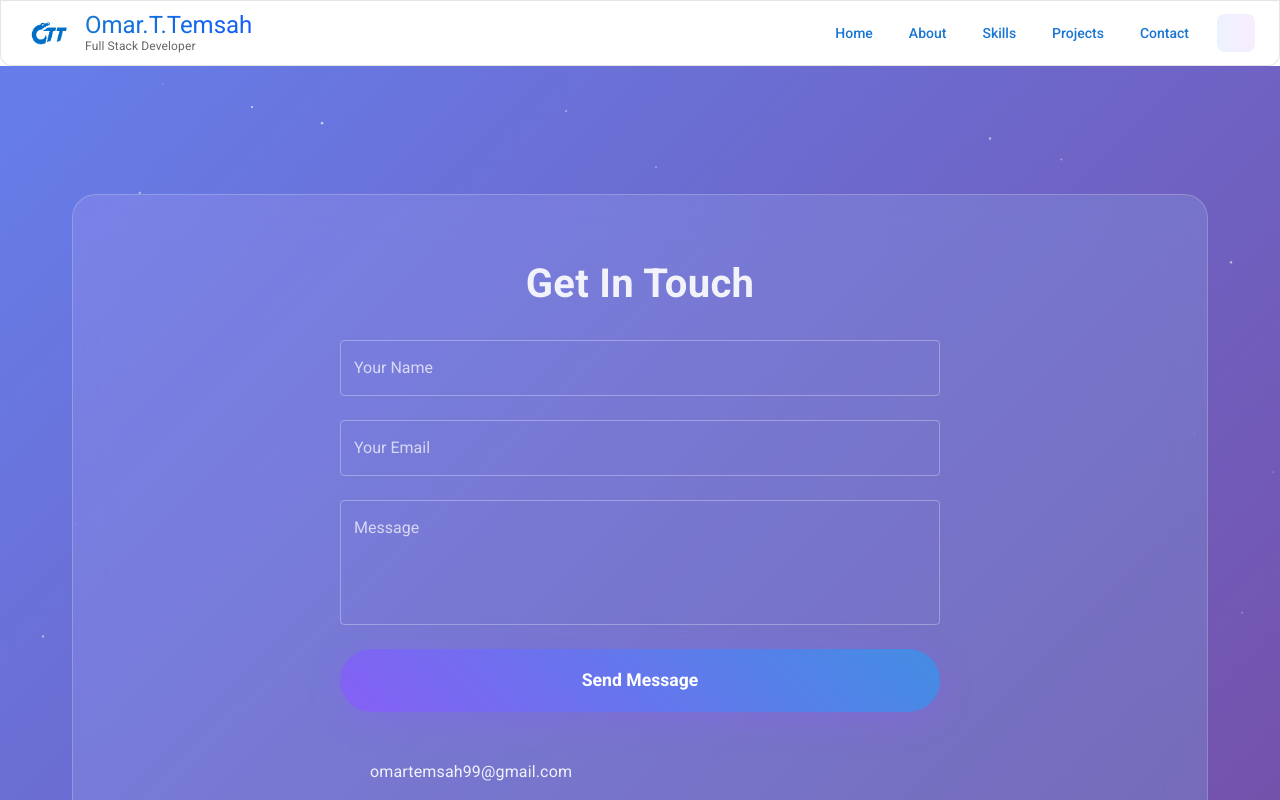
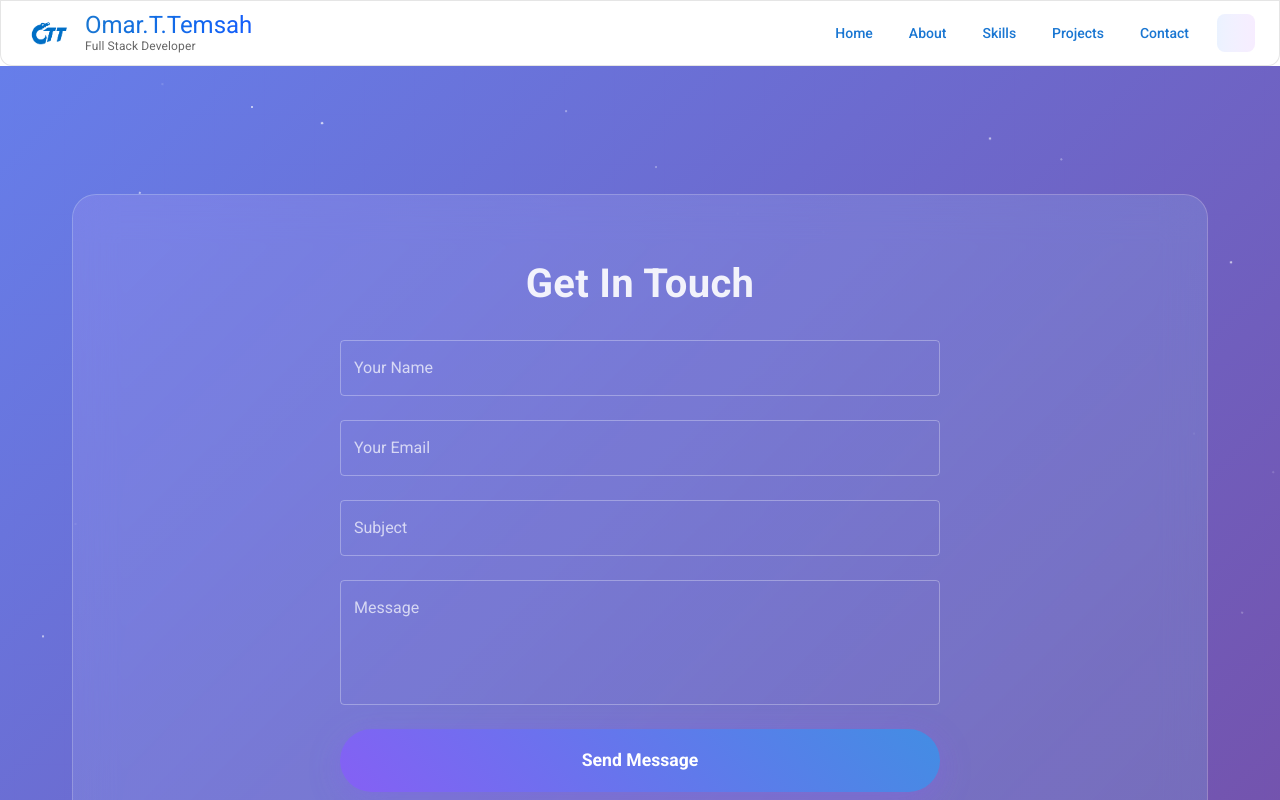
Before and after one commit to OmarTemsah99/my-portfolio, a Next.js app: page /contact in a window 1280 px wide. Shown: the top 800 px of the page. Built offline with nearby package versions, Linux system fonts and the light colour scheme; some icons are missing; what @mui/material-nextjs would draw is missing.

Commit message:
Send Emails

```diff
--- /dev/null
+++ b/app/api/email/route.ts
@@ -0,0 +1,127 @@
+// app/api/send-email/route.ts
+
+import { NextResponse } from "next/server";
+import nodemailer from "nodemailer";
+import { auth } from "@googleapis/gmail";
+import * as z from "zod";
+
+// Zod schema for form validation
+const emailSchema = z.object({
+  name: z.string().min(2, "Name must be at least 2 characters"),
+  email: z.email("Invalid email address"),
+  subject: z.string().min(5, "Subject must be at least 5 characters"),
+  message: z.string().min(10, "Message must be at least 10 characters"),
+});
+
+// Create OAuth2 transporter
+async function createTransporter() {
+  const {
+    GMAIL_CLIENT_ID,
+    GMAIL_CLIENT_SECRET,
+    GMAIL_REFRESH_TOKEN,
+    GMAIL_USER,
+  } = process.env;
+
+  if (
+    !GMAIL_CLIENT_ID ||
+    !GMAIL_CLIENT_SECRET ||
+    !GMAIL_REFRESH_TOKEN ||
+    !GMAIL_USER
+  ) {
+    throw new Error(
+      "Missing Gmail OAuth2 credentials in environment variables."
+    );
+  }
+
+  const oauth2Client = new auth.OAuth2(
+    GMAIL_CLIENT_ID,
+    GMAIL_CLIENT_SECRET,
+    "https://developers.google.com/oauthplayground"
+  );
+
+  oauth2Client.setCredentials({
+    refresh_token: GMAIL_REFRESH_TOKEN,
+  });
+
+  const accessTokenObj = await oauth2Client.getAccessToken();
+  const accessToken = accessTokenObj?.token;
+
+  if (!accessToken) throw new Error("Failed to acquire access token.");
+
+  return nodemailer.createTransport({
+    service: "gmail",
+    auth: {
+      type: "OAuth2",
+      user: GMAIL_USER,
+      clientId: GMAIL_CLIENT_ID,
+      clientSecret: GMAIL_CLIENT_SECRET,
+      refreshToken: GMAIL_REFRESH_TOKEN,
+      accessToken,
+    },
+    tls: {
+      rejectUnauthorized: process.env.NODE_ENV === "production",
+    },
+  });
+}
+
+export async function POST(request: Request) {
+  try {
+    const body = await request.json();
+    const validatedData = emailSchema.parse(body);
+
+    const transporter = await createTransporter();
+    await transporter.verify();
+
+    const mailOptions: nodemailer.SendMailOptions = {
+      from: `"${validatedData.name}" <${process.env.GMAIL_USER}>`,
+      to: process.env.GMAIL_USER,
+      replyTo: validatedData.email,
+      subject: `New Contact: ${validatedData.subject}`,
+      text: `
+From: ${validatedData.name} <${validatedData.email}>
+Subject: ${validatedData.subject}
+
+Message:
+${validatedData.message}
+      `,
+      html: `
+        <h2>New Contact Form Submission</h2>
+        <p><strong>From:</strong> ${validatedData.name} &lt;${
+        validatedData.email
+      }&gt;</p>
+        <p><strong>Subject:</strong> ${validatedData.subject}</p>
+        <hr />
+        <p>${validatedData.message.replace(/\n/g, "<br>")}</p>
+      `,
+    };
+
+    await transporter.sendMail(mailOptions);
+
+    return NextResponse.json(
+      { success: true, message: "Email sent successfully" },
+      { status: 200 }
+    );
+  } catch (error) {
+    console.error("Email sending error:", error);
+
+    if (error instanceof z.ZodError) {
+      return NextResponse.json(
+        {
+          success: false,
+          error: "Validation failed",
+          details: error.flatten().fieldErrors,
+        },
+        { status: 400 }
+      );
+    }
+
+    return NextResponse.json(
+      {
+        success: false,
+        error: error instanceof Error ? error.message : "Failed to send email",
+        details: process.env.NODE_ENV === "development" ? error : undefined,
+      },
+      { status: 500 }
+    );
+  }
+}
--- a/app/contact/_components/ContactFormSection.tsx
+++ b/app/contact/_components/ContactFormSection.tsx
@@ -1,5 +1,5 @@
-// app/contact/_components/ContactFormSection.tsx
 "use client";
+
 import { Box, Button, TextField, Typography } from "@mui/material";
 import { Fade } from "@mui/material";
 import EmailIcon from "@mui/icons-material/Email";
@@ -11,6 +11,20 @@ import InstagramIcon from "@mui/icons-material/Instagram";
 import FacebookIcon from "@mui/icons-material/Facebook";
 import LocationOnIcon from "@mui/icons-material/LocationOn";
 import IconButton from "@mui/material/IconButton";
+import { useForm } from "react-hook-form";
+import { zodResolver } from "@hookform/resolvers/zod";
+import * as z from "zod";
+import toast, { Toaster } from "react-hot-toast";
+
+// Define form schema with Zod
+const formSchema = z.object({
+  name: z.string().min(2, "Name must be at least 2 characters"),
+  email: z.string().email("Invalid email address"),
+  subject: z.string().min(5, "Subject must be at least 5 characters"),
+  message: z.string().min(10, "Message must be at least 10 characters"),
+});
+
+type FormData = z.infer<typeof formSchema>;
 
 const ContactFormSection = ({
   isVisible,
@@ -19,6 +33,44 @@ const ContactFormSection = ({
   isVisible: boolean;
   isDark: boolean;
 }) => {
+  const {
+    register,
+    handleSubmit,
+    reset,
+    formState: { errors, isSubmitting },
+  } = useForm<FormData>({
+    resolver: zodResolver(formSchema),
+  });
+
+  const onSubmit = async (formData: FormData) => {
+    try {
+      const response = await fetch("/api/email", {
+        method: "POST",
+        headers: {
+          "Content-Type": "application/json",
+        },
+        body: JSON.stringify(formData),
+      });
+
+      if (!response.ok) {
+        const errorData = await response.json();
+        throw new Error(
+          errorData.error || errorData.message || "Failed to send message"
+        );
+      }
+
+      toast.success("Message sent successfully!");
+      reset();
+    } catch (error) {
+      console.error("Error:", error);
+      toast.error(
+        error instanceof Error
+          ? error.message
+          : "An error occurred while sending the message"
+      );
+    }
+  };
+
   return (
     <Fade in={isVisible} timeout={2000}>
       <Box
@@ -47,6 +99,20 @@ const ContactFormSection = ({
             zIndex: -1,
           },
         }}>
+        <Toaster
+          position="top-center"
+          toastOptions={{
+            style: {
+              background: isDark ? "#333" : "#fff",
+              color: isDark ? "#fff" : "#333",
+              boxShadow: "0 4px 12px rgba(0, 0, 0, 0.1)",
+              borderRadius: "12px",
+              padding: "16px",
+              fontSize: "14px",
+            },
+          }}
+        />
+
         <Typography
           variant="h4"
           sx={{
@@ -61,6 +127,7 @@ const ContactFormSection = ({
 
         <Box
           component="form"
+          onSubmit={handleSubmit(onSubmit)}
           sx={{
             display: "flex",
             flexDirection: "column",
@@ -72,6 +139,9 @@ const ContactFormSection = ({
             label="Your Name"
             variant="outlined"
             fullWidth
+            {...register("name")}
+            error={!!errors.name}
+            helperText={errors.name?.message}
             sx={{
               "& .MuiOutlinedInput-root": {
                 color: "rgba(255, 255, 255, 0.9)",
@@ -81,9 +151,18 @@ const ContactFormSection = ({
                 "&:hover fieldset": {
                   borderColor: "rgba(255, 255, 255, 0.5)",
                 },
+                "&.Mui-focused fieldset": {
+                  borderColor: "rgba(255, 255, 255, 0.7)",
+                },
               },
               "& .MuiInputLabel-root": {
                 color: "rgba(255, 255, 255, 0.7)",
+                "&.Mui-focused": {
+                  color: "rgba(255, 255, 255, 0.9)",
+                },
+              },
+              "& .MuiFormHelperText-root": {
+                color: "rgba(255, 100, 100, 0.8)",
               },
             }}
           />
@@ -92,6 +171,9 @@ const ContactFormSection = ({
             label="Your Email"
             variant="outlined"
             fullWidth
+            {...register("email")}
+            error={!!errors.email}
+            helperText={errors.email?.message}
             sx={{
               "& .MuiOutlinedInput-root": {
                 color: "rgba(255, 255, 255, 0.9)",
@@ -101,9 +183,50 @@ const ContactFormSection = ({
                 "&:hover fieldset": {
                   borderColor: "rgba(255, 255, 255, 0.5)",
                 },
+                "&.Mui-focused fieldset": {
+                  borderColor: "rgba(255, 255, 255, 0.7)",
+                },
               },
               "& .MuiInputLabel-root": {
                 color: "rgba(255, 255, 255, 0.7)",
+                "&.Mui-focused": {
+                  color: "rgba(255, 255, 255, 0.9)",
+                },
+              },
+              "& .MuiFormHelperText-root": {
+                color: "rgba(255, 100, 100, 0.8)",
+              },
+            }}
+          />
+
+          <TextField
+            label="Subject"
+            variant="outlined"
+            fullWidth
+            {...register("subject")}
+            error={!!errors.subject}
+            helperText={errors.subject?.message}
+            sx={{
+              "& .MuiOutlinedInput-root": {
+                color: "rgba(255, 255, 255, 0.9)",
+                "& fieldset": {
+                  borderColor: "rgba(255, 255, 255, 0.3)",
+                },
+                "&:hover fieldset": {
+                  borderColor: "rgba(255, 255, 255, 0.5)",
+                },
+                "&.Mui-focused fieldset": {
+                  borderColor: "rgba(255, 255, 255, 0.7)",
+                },
+              },
+              "& .MuiInputLabel-root": {
+                color: "rgba(255, 255, 255, 0.7)",
+                "&.Mui-focused": {
+                  color: "rgba(255, 255, 255, 0.9)",
+                },
+              },
+              "& .MuiFormHelperText-root": {
+                color: "rgba(255, 100, 100, 0.8)",
               },
             }}
           />
@@ -114,6 +237,9 @@ const ContactFormSection = ({
             multiline
             rows={4}
             fullWidth
+            {...register("message")}
+            error={!!errors.message}
+            helperText={errors.message?.message}
             sx={{
               "& .MuiOutlinedInput-root": {
                 color: "rgba(255, 255, 255, 0.9)",
@@ -123,9 +249,18 @@ const ContactFormSection = ({
                 "&:hover fieldset": {
                   borderColor: "rgba(255, 255, 255, 0.5)",
                 },
+                "&.Mui-focused fieldset": {
+                  borderColor: "rgba(255, 255, 255, 0.7)",
+                },
               },
               "& .MuiInputLabel-root": {
                 color: "rgba(255, 255, 255, 0.7)",
+                "&.Mui-focused": {
+                  color: "rgba(255, 255, 255, 0.9)",
+                },
+              },
+              "& .MuiFormHelperText-root": {
+                color: "rgba(255, 100, 100, 0.8)",
               },
             }}
           />
@@ -134,6 +269,7 @@ const ContactFormSection = ({
             type="submit"
             variant="contained"
             size="large"
+            disabled={isSubmitting}
             sx={{
               background: "linear-gradient(45deg, #8b5cf6, #06b6d4)",
               backgroundSize: "200% 200%",
@@ -151,8 +287,13 @@ const ContactFormSection = ({
                 transform: "translateY(-3px)",
                 boxShadow: "0 12px 40px rgba(139, 92, 246, 0.4)",
               },
+              "&:disabled": {
+                opacity: 0.7,
+                transform: "none",
+                animation: "none",
+              },
             }}>
-            Send Message
+            {isSubmitting ? "Sending..." : "Send Message"}
           </Button>
         </Box>
 
--- a/package.json
+++ b/package.json
@@ -13,20 +13,26 @@
     "@emotion/react": "^11.14.0",
     "@emotion/styled": "^11.14.1",
     "@fontsource/roboto": "^5.2.6",
+    "@googleapis/gmail": "^14.0.1",
+    "@hookform/resolvers": "^5.2.1",
     "@mui/icons-material": "^7.2.0",
     "@mui/material": "^7.2.0",
     "@mui/material-nextjs": "^7.2.0",
     "@prisma/client": "^6.13.0",
     "next": "15.4.5",
     "next-themes": "^0.4.6",
+    "nodemailer": "^7.0.5",
     "react": "19.1.0",
     "react-dom": "19.1.0",
+    "react-hook-form": "^7.62.0",
+    "react-hot-toast": "^2.5.2",
     "zod": "^4.0.14"
   },
   "devDependencies": {
     "@eslint/eslintrc": "^3",
     "@tailwindcss/postcss": "^4",
     "@types/node": "^20",
+    "@types/nodemailer": "^6.4.17",
     "@types/react": "^19",
     "@types/react-dom": "^19",
     "eslint": "^9",
```
Also changed, not shown: 1 other file (tests, documents, lock files or other folders).
